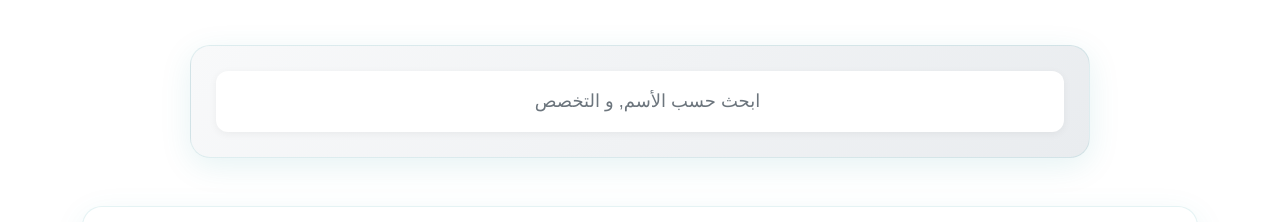
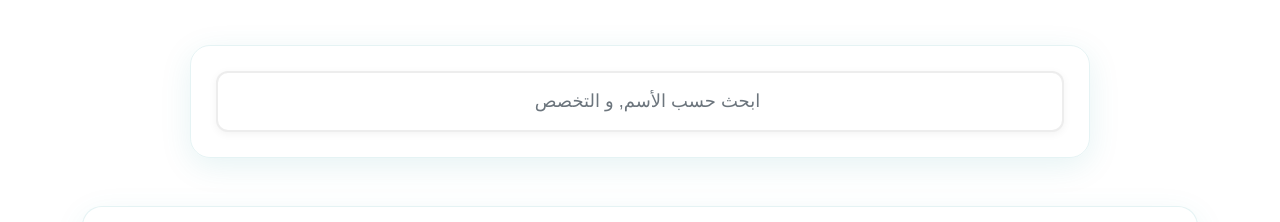
Before and after one commit to Nour-ibrahem30/-, a website: page html/Experts.html in a window 1280 px wide. Shown: the part 519-741 px from the top of the page. Drawn offline with nearby package versions, Linux system fonts and the light colour scheme; a web font is replaced by a local one.

Commit message:
Edit The Project

```diff
--- a/scss/Experts.scss
+++ b/scss/Experts.scss
@@ -119,7 +119,6 @@ header {
 /* Start Content*/
 .content {
     .input {
-        background: linear-gradient(135deg, #f8f9fa 0%, #e9ecef 100%);
         padding: 25px;
         border-radius: 20px;
         max-width: 900px;
@@ -137,7 +136,7 @@ header {
         input {
             width: 100%;
             background-color: white;
-            border: 2px solid transparent;
+            border: 2px solid #cccccc5c;
             outline: none;
             font-size: 18px;
             font-weight: 500;
@@ -562,6 +561,7 @@ header {
         }
     }
 }
+
 /* Start Footer Section*/
 .footer {
     background-color: var(--main-color);
@@ -588,6 +588,7 @@ header {
     }
 
 }
+
 /* End Footer Section*/
 
 /* Animation improvements */
@@ -596,6 +597,7 @@ header {
         opacity: 0;
         transform: translateY(30px);
     }
+
     to {
         opacity: 1;
         transform: translateY(0);
@@ -607,6 +609,7 @@ header {
         opacity: 1;
         transform: translateY(0);
     }
+
     to {
         opacity: 0;
         transform: translateY(-30px);
@@ -642,8 +645,13 @@ header {
 }
 
 @keyframes spin {
-    0% { transform: rotate(0deg); }
-    100% { transform: rotate(360deg); }
+    0% {
+        transform: rotate(0deg);
+    }
+
+    100% {
+        transform: rotate(360deg);
+    }
 }
 
 /* Focus states for accessibility */
```
Also changed, not shown: scss/Experts.css, 1 other file. Lines whose indentation alone changed are shown as unchanged.
